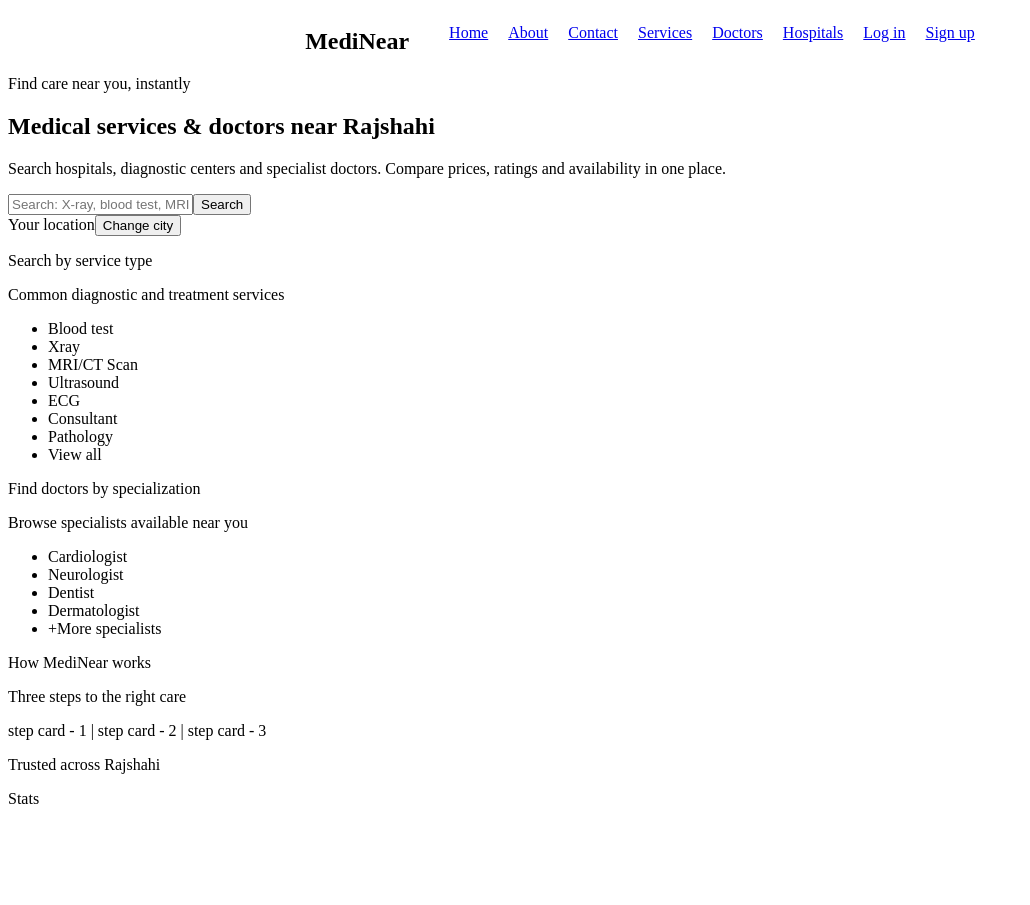
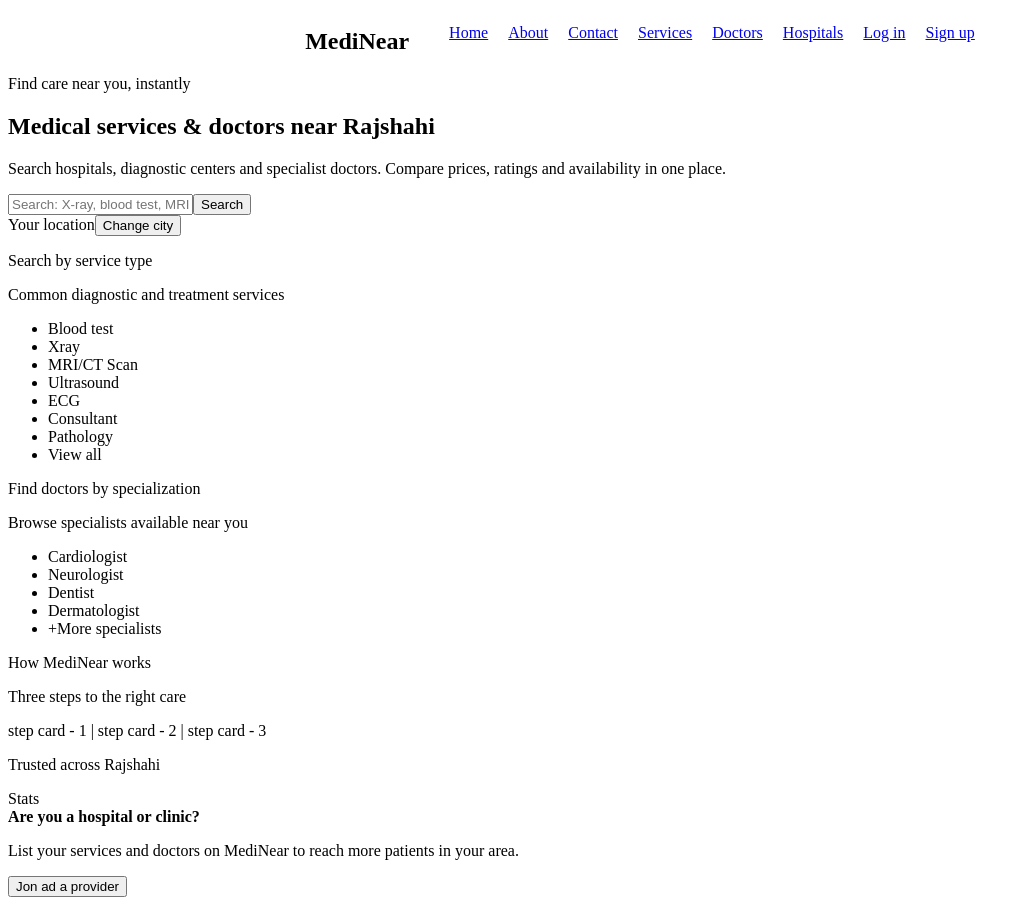
Before and after one commit to bluesand019/MediNear, a React app: page / in a window 1280 px wide. Shown: the whole page, without its empty margins (0-1030 px from the left). Before the commit the page ends 816 px from the top, so only its background shows below. Built offline with nearby package versions, Linux system fonts and the light colour scheme; the HTML template or start-up script is replaced by a standard one.

Commit message:
added home/banner section

```diff
--- a/src/pages/Home.jsx
+++ b/src/pages/Home.jsx
@@ -62,9 +62,7 @@ const Home = () => {
         <p>How MediNear works</p>
         <p>Three steps to the right care</p>
         <div className="steps">
-            step card - 1 |
-            step card - 2 |
-            step card - 3
+          step card - 1 | step card - 2 | step card - 3
         </div>
       </div>
 
@@ -72,13 +70,18 @@ const Home = () => {
 
       <div className="section">
         <p>Trusted across Rajshahi</p>
-        <div className="stats-row">
-            Stats
-        </div>
+        <div className="stats-row">Stats</div>
       </div>
 
       <div className="divider"></div>
-
+      <div className="banner">
+        <strong>Are you a hospital or clinic?</strong>
+        <p>
+          List your services and doctors on MediNear to reach more patients in
+          your area.
+        </p>
+        <button>Jon ad a provider</button>
+      </div>
     </>
   );
 };
```
Lines whose indentation alone changed are shown as unchanged.
